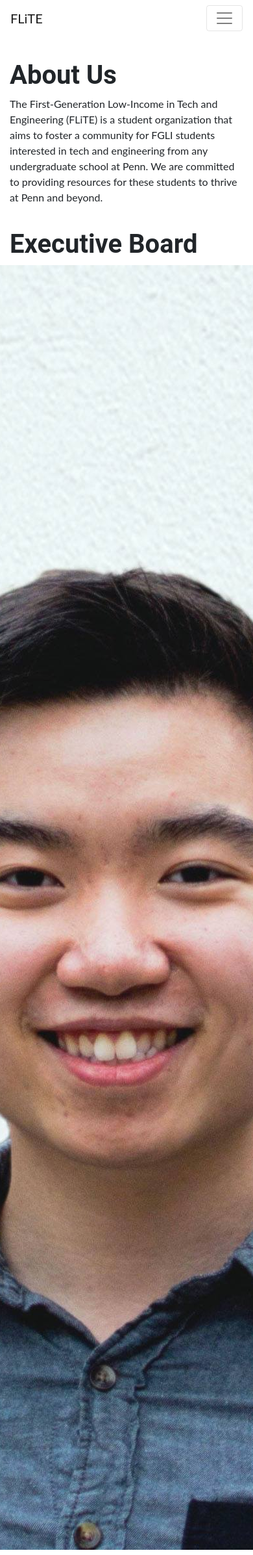
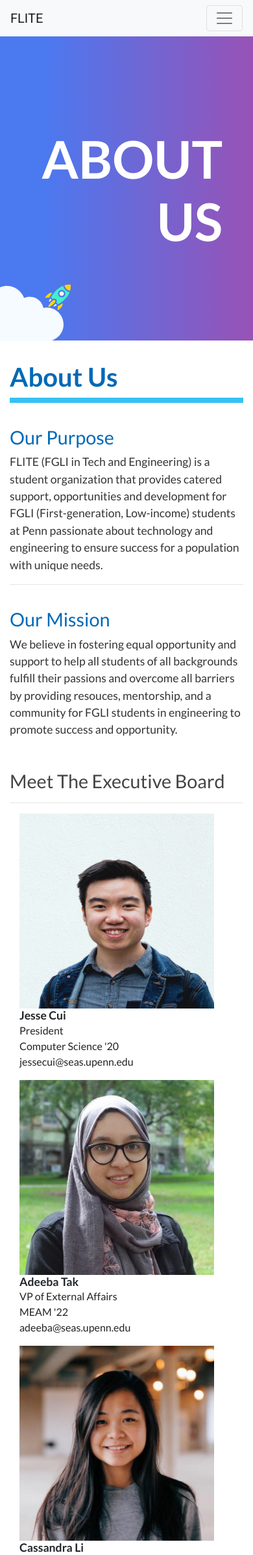
Before and after one commit to jessecui/fgli-tech-website, a PHP site: page /aboutus.html in a window 390 px wide; the page is wider, and only the part inside the window is pictured. Shown: the top 2393 px of that part at 65% size. Run offline with PHP 8.4, Linux system fonts and the light colour scheme; some libraries are stand-ins or nearby versions.

Commit message:
Updated About us Page

```diff
--- a/aboutus.html
+++ b/aboutus.html
@@ -4,117 +4,146 @@
   <meta charset="utf-8">
   <meta name="viewport" content="width=device-width, initial-scale=1, shrink-to-fit=no">
   <meta name="description" content="">
-    <meta name="author" content="Mark Otto, Jacob Thornton, and Bootstrap contributors">
-    <meta name="generator" content="Jekyll v3.8.5">
-    <title>FGLI in Tech</title>
+  <meta name="author" content="Cassandra Li, Jesse Cui">
+  <title>About Us | FGLI in Tech and Engineering</title>
 
-    <link rel="canonical" href="https://getbootstrap.com/docs/4.3/examples/carousel/">
-
-    <!-- Bootstrap core CSS -->
   <link rel="stylesheet" href="https://stackpath.bootstrapcdn.com/bootstrap/4.3.1/css/bootstrap.min.css" integrity="sha384-ggOyR0iXCbMQv3Xipma34MD+dH/1fQ784/j6cY/iJTQUOhcWr7x9JvoRxT2MZw1T" crossorigin="anonymous">
-
-
-    <style>
-      .bd-placeholder-img {
-        font-size: 1.125rem;
-        text-anchor: middle;
-        -webkit-user-select: none;
-        -moz-user-select: none;
-        -ms-user-select: none;
-        user-select: none;
-      }
-
-      @media (min-width: 768px) {
-        .bd-placeholder-img-lg {
-          font-size: 3.5rem;
-        }
-      }
-    </style>
-    <!-- Custom styles for this template -->
-    <link href="index.css" rel="stylesheet">
+  <link href="https://fonts.googleapis.com/css?family=Lato:300,400,700|Roboto:400,500,700,900&display=swap" rel="stylesheet">
+  <link href="./css/about.css" rel="stylesheet">
+  <link href="./css/global.css" rel="stylesheet">
 </head>
 <body>
   <header>
-  <nav class="navbar navbar-expand-md static-top navbar-light">
-    <a class="navbar-brand" href="index.html">FLiTE</a>
-    <button class="navbar-toggler" type="button" data-toggle="collapse" data-target="#navbarCollapse" aria-controls="navbarCollapse" aria-expanded="false" aria-label="Toggle navigation">
+    <nav class="navbar navbar-expand-lg navbar-light bg-light">
+      <a class="navbar-brand" href="#">FLITE</a>
+      <button class="navbar-toggler" type="button" data-toggle="collapse" data-target="#navbarNav" aria-controls="navbarNav" aria-expanded="false" aria-label="Toggle navigation">
         <span class="navbar-toggler-icon"></span>
       </button>
-    <div class="collapse navbar-collapse" id="navbarCollapse">
-      <ul class="navbar-nav mr-auto">
-        <li class="nav-item active">
-          <a class="nav-link" href="index.html">Home <span class="sr-only">(current)</span></a>
+      <div class="collapse navbar-collapse" id="navbarNav">
+        <ul class="navbar-nav ml-auto">
+          <li class="nav-item px-3">
+            <a class="nav-link" href="index.html">HOME <span class="sr-only">(current)</span></a>
           </li>
-        <li class="nav-item">
-          <a class="nav-link" href="aboutus.html">About Us</a>
+          <li class="nav-item px-3 active">
+            <a class="nav-link" href="aboutus.html">ABOUT</a>
           </li>
-        <li class="nav-item">
-          <a class="nav-link" href="#">Resources</a>
+          <li class="nav-item px-3">
+            <a class="nav-link" href="#">RESOURCES</a>
           </li>
-        <li class="nav-item">
-          <a class="nav-link" href="#">Contact</a>
+          <li class="nav-item px-3">
+            <a class="nav-link" href="#">GET INVOLVED</a>
           </li>
         </ul>
+        <form class="form-inline my-3 my-lg-0 px-3">
+          <button class="btn btn-success btn-teal my-3 my-sm-0" type="submit">CONTACT</button>
+        </form>
       </div>
     </nav>
   </header>
 
-<main>
+  <main role="main">
+    <div class="jumbotron jumbotron-fluid">
+      <img id="cloud" src="./img/svg/cloud.svg"/>
+      <img id="rocket" src="./img/svg/rocket_1.svg"/>
+      <div class="container banner-text">
+        <h1 class="single-header">ABOUT US</h1>
+      </div>
+    </div>
     <div class="container">
       <h3>About Us</h3>
-  The First-Generation Low-Income in Tech and Engineering (FLiTE) is a student organization that aims to foster a community for FGLI students interested in tech and engineering from any undergraduate school at Penn. We are committed to providing resources for these students to thrive at Penn and beyond.
-  <h3>Executive Board</h3>
-  <div class="row justify-content-center">
-    <div class="box">
+      <hr class="thick-blue-hr">
+      <h4>Our Purpose</h4>
+      <p>FLITE (FGLI in Tech and Engineering) is a student organization that provides catered support, opportunities and development for FGLI (First-generation, Low-income) students at Penn passionate about technology and engineering to ensure success for a population with unique needs.</p>
+      <hr>
+      <h4>Our Mission</h4>
+      <p>We believe in fostering equal opportunity and support to help all students of all backgrounds fulfill their passions and overcome all barriers by providing resouces, mentorship, and a community for FGLI students in engineering to promote success and opportunity.</p>
+      <h5>Meet The Executive Board</h5>
+      <hr>
+      <div class="container board-profiles">
+        <div class="row justify-content-between">
+          <div class="profile col-md-6 col-lg-4">
             <div class="headshot">
               <img src="img/jesse.jpg">
             </div>
             <div class="caption">
-        <p>Jesse Cui</p>
+              <h6>Jesse Cui</h6>
+              <p>President</p>
+              <p>Computer Science '20</p>
+              <p>jessecui@seas.upenn.edu</p>
             </div>
           </div>
-    <div class="box">
+          <div class="profile col-md-6 col-lg-4">
+            <div class="headshot">
+              <img src="img/adeeba.jpg">
+            </div>
+            <div class="caption">
+              <h6>Adeeba Tak</h6>
+              <p>VP of External Affairs</p>
+              <p>MEAM '22</p>
+              <p>adeeba@seas.upenn.edu</p>
+            </div>
+          </div>
+          <div class="profile col-md-6 col-lg-4">
             <div class="headshot">
               <img src="img/cassandra.jpg">
             </div>
             <div class="caption">
-        <p>Cassandra Li</p>
+              <h6>Cassandra Li</h6>
+              <p>VP of Finance</p>
+              <p>Cognitive Science '20</p>
+              <p>cassli@whartom.upenn.edu</p>
             </div>
           </div>
-    <div class="box">
+          <div class="profile col-md-6 col-lg-4">
             <div class="headshot">
               <img src="img/wing.jpg">
             </div>
             <div class="caption">
-        <p>Wing Kin Anthony Chu</p>
+              <h6>Wing Chu</h6>
+              <p>VP of Internal Affairs</p>
+              <p>Digital Media Design '20</p>
+              <p>antchu@seas.upenn.edu</p>
             </div>
           </div>
-    <div class="box">
-      <div class="headshot">
-        <img src="img/adeeba.jpg">
-      </div>
-      <div class="caption">
-        <p>Adeeba Tak</p>
-      </div>
-    </div>
-    <div class="box">
+          <div class="profile col-md-6 col-lg-4">
             <div class="headshot">
               <img src="img/yeleine.jpg">
             </div>
             <div class="caption">
-        <p>Yeleine Pineda</p>
+              <h6>Yeleine Pineda</h6>
+              <p>VP of Marketing</p>
+              <p>Cognitive Science '20</p>
+              <p>pinedab@seas.upenn.edu</p>
             </div>
           </div>
-    <div class="box">
+          <div class="profile col-md-6 col-lg-4">
             <div class="headshot">
               <img src="img/sarthak.jpg">
             </div>
             <div class="caption">
-        <p>Sarthak Jain</p>
+              <h6>Sarthak Jain</h6>
+              <p>VP of Professional Development</p>
+              <p>Computer Science '22</p>
+              <p>sarthakj@seas.upenn.edu</p>
             </div>
           </div>
         </div>
       </div>
+    </div>
+    <footer class="container">
+      <div class="social-links">
+        <i class="fab fa-facebook fa-2x"></i>
+        <i class="fas fa-envelope fa-2x"></i>
+      </div>
+      <div class="bottom-row">
+        <p>&copy; 2019 FGLI in Tech and Engineering. </p>
+        <p id="attribution">Icons made by <a href="https://www.flaticon.com/authors/freepik" title="Freepik">Freepik</a> from <a href="https://www.flaticon.com/"             title="Flaticon">www.flaticon.com</a> is licensed by <a href="http://creativecommons.org/licenses/by/3.0/"             title="Creative Commons BY 3.0" target="_blank">CC 3.0 BY</a></p>
+      </div>
+    </footer>
   </main>
+  <script src="https://code.jquery.com/jquery-3.3.1.slim.min.js" integrity="sha384-q8i/X+965DzO0rT7abK41JStQIAqVgRVzpbzo5smXKp4YfRvH+8abtTE1Pi6jizo" crossorigin="anonymous"></script>
+  <script src="https://cdnjs.cloudflare.com/ajax/libs/popper.js/1.14.7/umd/popper.min.js" integrity="sha384-UO2eT0CpHqdSJQ6hJty5KVphtPhzWj9WO1clHTMGa3JDZwrnQq4sF86dIHNDz0W1" crossorigin="anonymous"></script>
+  <script src="https://stackpath.bootstrapcdn.com/bootstrap/4.3.1/js/bootstrap.min.js" integrity="sha384-JjSmVgyd0p3pXB1rRibZUAYoIIy6OrQ6VrjIEaFf/nJGzIxFDsf4x0xIM+B07jRM" crossorigin="anonymous"></script>
+  <script src="https://kit.fontawesome.com/16c7829366.js"></script>
 </body>
 </html>
--- /dev/null
+++ b/css/about.css
@@ -0,0 +1,53 @@
+.profile img {
+	width: 300px;
+	height: 300px;
+}
+
+h3 {
+	font-size: 2.5rem;
+	color: #0069B6;
+	font-weight: bold;
+}
+
+h4 {
+	margin-top: 36px;
+	font-size: 1.8rem;
+	color: #0069B6;
+	font-weight: 500;
+}
+
+h5 {
+	margin-top: 48px;
+	font-size: 1.8rem;
+	color: #444;
+	font-weight: 500;
+}
+
+h6 {
+	font-size: 1.1rem;
+	font-weight: bold;
+	font-family: Lato;
+	margin-bottom: 0;
+}
+
+p {
+	font-size: 1.1rem;
+	color: #333;
+	font-family: Lato;
+}
+
+.profile p {
+	font-size: 1rem;
+	color: #222;
+	font-family: Lato;
+	margin: 0 0;
+}
+
+.thick-blue-hr {
+	border: 4px solid #36C2F3;
+	margin-top: 4px;
+}
+
+.profile {
+	margin-bottom: 16px;
+}
--- a/css/global.css
+++ b/css/global.css
@@ -10,6 +10,35 @@
 
 .navbar .btn {
 	font-size: 1.1rem;
+}
+
+/*text*/
+body {
+    font-family: Lato !important;
+}
+
+h1 {
+  font-weight: 700;
+  font-size: 4rem;
+}
+
+h2 {
+  font-weight: 300;
+  font-size: 3rem;
+}
+
+/*jumbotron*/
+.jumbotron {
+  background: linear-gradient(270deg, rgba(144, 69, 176, 0.93) 0%, #4B79F0 82.81%);
+  text-align: right;
+  color: white;
+  padding: 8rem 2rem;
+  position: relative;
+}
+
+.welcome-text {
+  text-align: center;
+  padding-bottom: 36px;
 }
 
 /*buttons*/
@@ -104,7 +133,7 @@ footer .bottom-row p {
   bottom: 0px;
   left: 0px;
   margin-left: -10vw;
-  margin-bottom: -10vw;
+  margin-bottom: -7vw;
   width: 35vw;
 }
 
@@ -122,3 +151,12 @@ footer .bottom-row p {
   z-index: 2;
   position: relative;
 }
+
+.jumbotron {
+  min-height: 50vh;
+}
+
+.jumbotron .single-header {
+  font-size: 5rem;
+  padding-top: 3vw;
+}
--- a/css/index.css
+++ b/css/index.css
@@ -1,17 +1,3 @@
-body {
-    font-family: Lato !important;
-}
-
-h1 {
-  font-weight: 700;
-  font-size: 4rem;
-}
-
-h2 {
-  font-weight: 300;
-  font-size: 3rem;
-}
-
 h3 {
   margin-top: 36px;
   font-size: 2.5rem;
@@ -34,25 +20,6 @@ p {
 }
 
 /*buttons*/
-.btn-primary.btn-light-blue {
-  background-color: #2F80ED;
-  border-color: #2F80ED;
-}
-
-.btn-primary.btn-light-blue:hover {
-  background-color: #2A73D5;
-  border-color: #2A73D5;
-}
-
-.btn-success.btn-teal {
-  background-color: #00DAAB;
-  border-color: #00DAAB;
-}
-
-.btn-success.btn-teal:hover {
-  background-color: #00ba92;
-  border-color: #00ba92;
-}
 
 .btn-pill {
   border-radius: 24px !important;
@@ -81,19 +48,6 @@ p {
   float: right;
 }
 
-.jumbotron {
-  background: linear-gradient(270deg, rgba(144, 69, 176, 0.93) 0%, #4B79F0 82.81%);
-  text-align: right;
-  color: white;
-  padding: 8rem 2rem;
-  position: relative;
-}
-
-.welcome-text {
-  text-align: center;
-  padding-bottom: 36px;
-}
-
 .blue-underscore {
   border: 6px solid #36C2F3;
   width: 6rem;
@@ -112,4 +66,5 @@ p {
 
 .button-h-group .btn {
   margin-left: 24px;
+  margin-bottom: 8px;
 }
```
Also changed, not shown: index.html (+4 -5 lines). Lines whose indentation alone changed are shown as unchanged.
